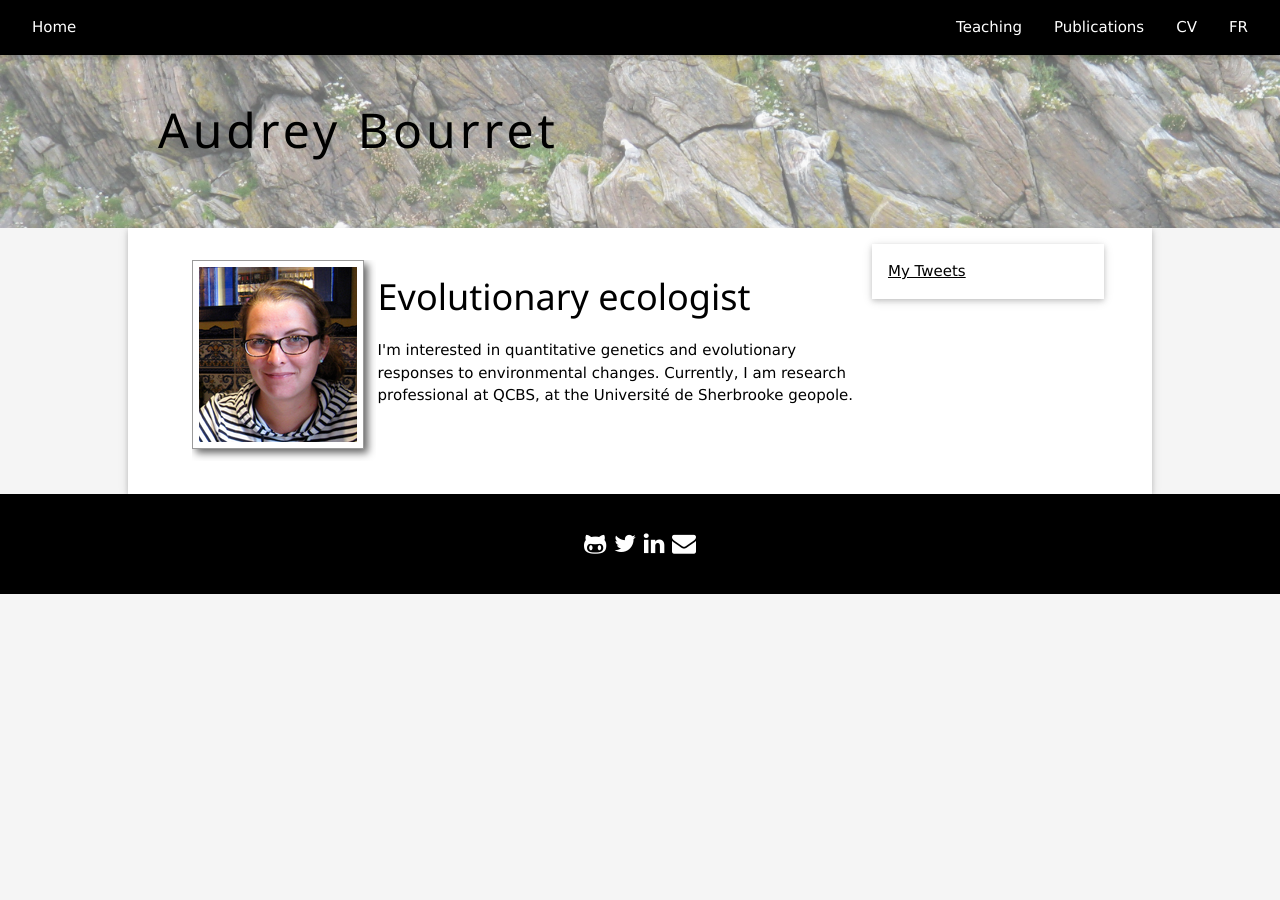
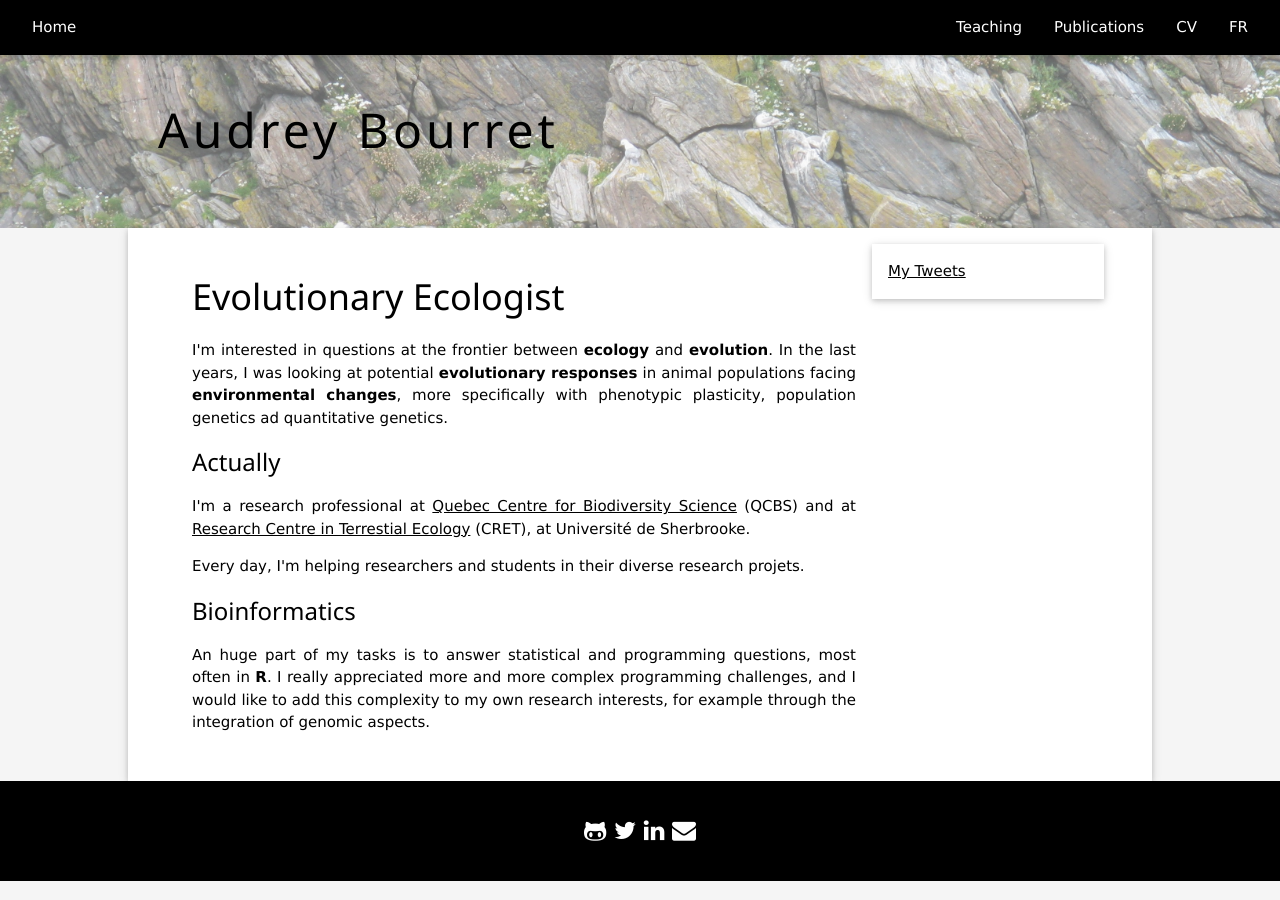
Before and after one commit to biodray/biodray.github.io, a Jekyll site: the page built from index.html, in a window 1280 px wide. Built offline with Jekyll 4.4.1, drawn with Linux system fonts in a browser that asks for light colours; comment, search, counter and statistics services are not loaded; a style sheet for code colours, icons or effects is not loaded.

Commit message:
New content

```diff
--- a/index.html
+++ b/index.html
@@ -5,15 +5,32 @@ title: Audrey Bourret
 
 <div class="w3-container w3-margin center palette" style="max-width:1500px;min-width:500px;">
     <div class="w3-row">
-    	<div class="w3-col w3-container w3-padding-16" style="width:20%">
+      <!-- Photo
+      <div class="w3-col w3-container w3-padding-16" style="width:20%">
      		<img class="center" src="https://biodray.github.io/assets/img/Myself.png" alt="Myself">
     	</div>
+      -->
+      <div class="w3-col w3-container w3-padding-16 " style="width:75%; text-align: justify;">
+      		<h1>Evolutionary Ecologist</h1>
+  			     <p>
+                I'm interested in questions at the frontier between <b>ecology</b> and <b>evolution</b>.
+                In the last years, I was looking at potential <b>evolutionary responses</b> in animal populations facing <b>environmental changes</b>, more specifically with phenotypic plasticity, population genetics ad quantitative genetics.
+              </p>
+            <h3>Actually</h3>
+            <p>
+              I'm a research professional at <a href="https://qcbs.ca/">Quebec Centre for Biodiversity Science</a> (QCBS) and at <a href="http://cret-recherche.weebly.com/">Research Centre in Terrestial Ecology</a> (CRET), at Université de Sherbrooke.
+            </p>
+            <p>
+              Every day, I'm helping researchers and students in their diverse research projets.
+            </p>
+            <h3>Bioinformatics</h3>
+            <p>
+              An huge part of my tasks is to answer statistical and programming questions, most often in <b>R</b>.
+              I really appreciated more and more complex programming challenges, and I would like to add this complexity to my own research interests, for example through the integration of genomic aspects.
+            </p>
+    	</div>
 
-    	<div class="w3-col w3-container w3-padding-16" style="width:55%">
-      		<h1> Evolutionary ecologist </h1>
-  			<p> I'm interested in quantitative genetics and evolutionary responses to environmental changes. Currently, I am research professional at QCBS, at the Université de Sherbrooke geopole.</p>
-  		</div>
-
+<!-- Twitter -->
     	<div class="w3-col w3-container w3-padding-16 w3-card" style="width:25%">
      		<a class="twitter-timeline center" height = 800 href="https://twitter.com/AudreyBourret?ref_src=twsrc%5Etfw">My Tweets</a> <script async src="https://platform.twitter.com/widgets.js" charset="utf-8"></script>
     	</div>
```
Also changed, not shown: index.fr.html (+24 -6 lines).
